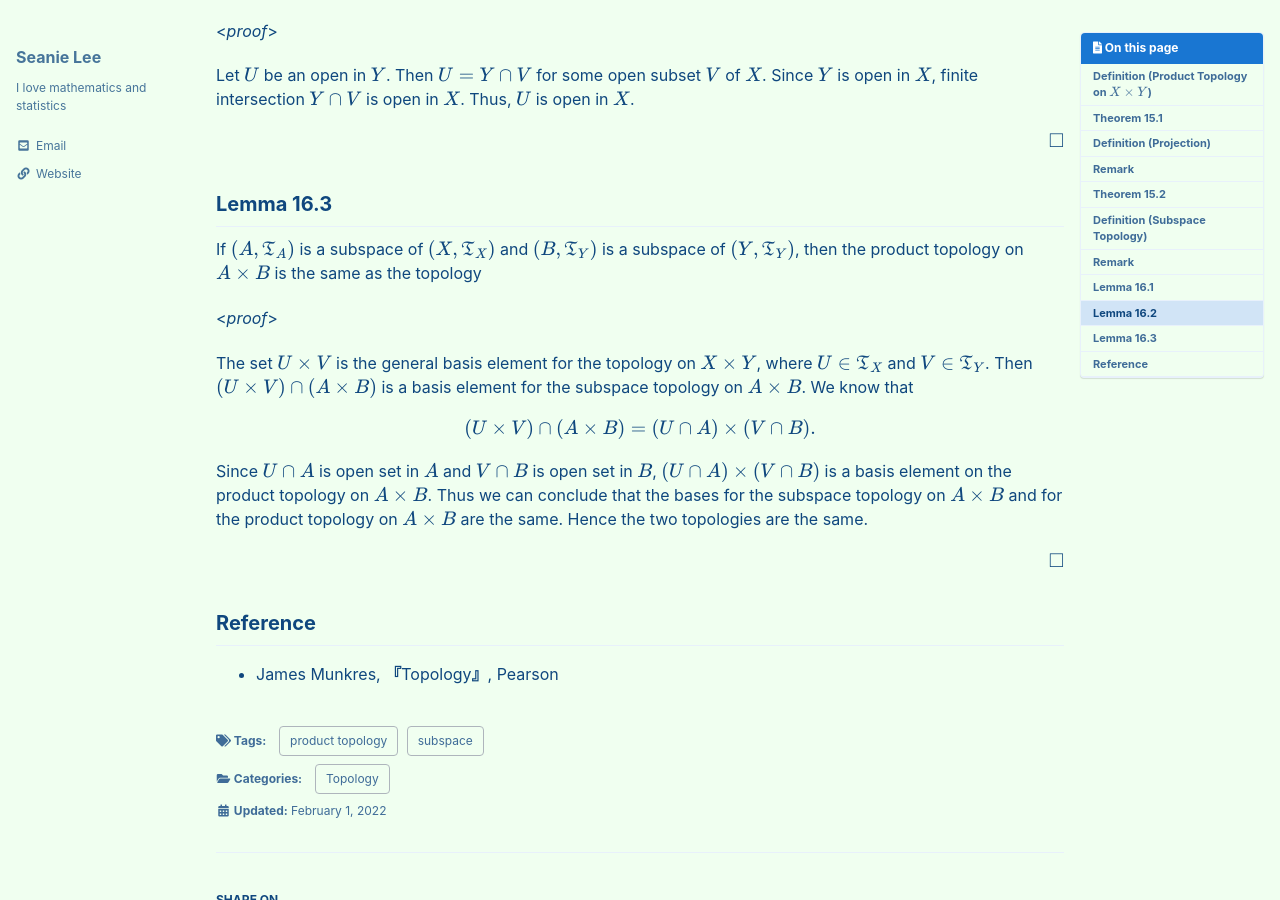
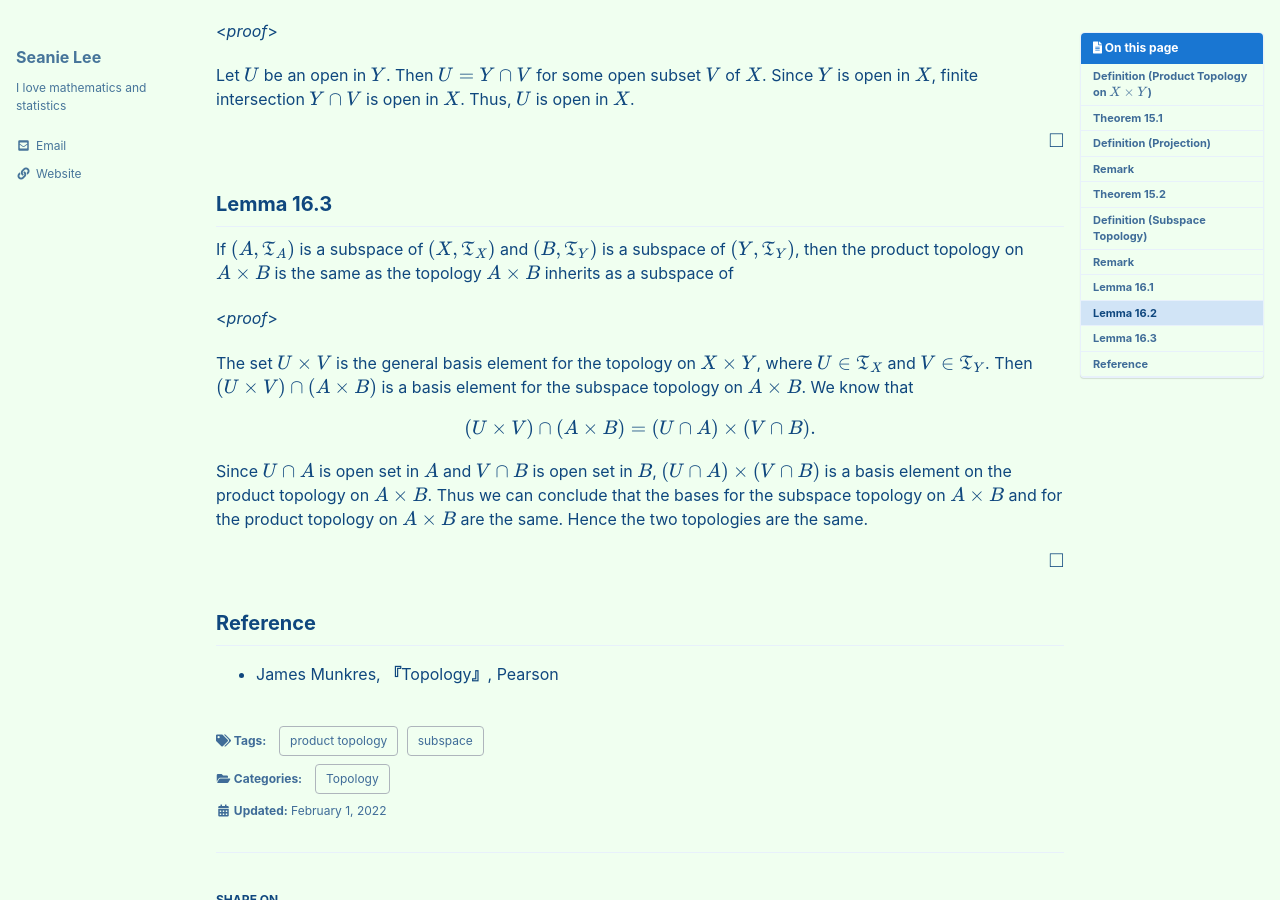
Before and after one commit to seanie12/blog, a Jekyll site: the page built from _posts/2022-02-01-product-top-subspace.md, in a window 1280 px wide and 900 px high, scrolled down 3096 px. Built offline with Jekyll 4.4.1, drawn with Linux system fonts in a browser that asks for light colours; cached includes are drawn as plain includes; formulas are drawn with MathJax 3.

Commit message:
Update 2022-02-01-product-top-subspace.md

```diff
--- a/_posts/2022-02-01-product-top-subspace.md
+++ b/_posts/2022-02-01-product-top-subspace.md
@@ -164,7 +164,7 @@ $$\tag*{$\square$}$$
 
 
 ## Lemma 16.3
-If $(A, \mathfrak{T}_A)$ is a subspace of  $(X,\mathfrak{T}_X)$ and $(B,\mathfrak{T}_Y)$ is a subspace of $(Y ,\mathfrak{T}_Y)$, then the product topology on $A\times B$ is the same as the topology
+If $(A, \mathfrak{T}_A)$ is a subspace of  $(X,\mathfrak{T}_X)$ and $(B,\mathfrak{T}_Y)$ is a subspace of $(Y ,\mathfrak{T}_Y)$, then the product topology on $A\times B$ is the same as the topology $A\times B$ inherits as a subspace of
 
 <*proof*>
 
```
